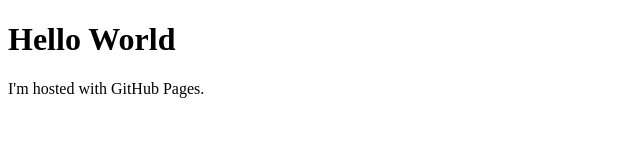
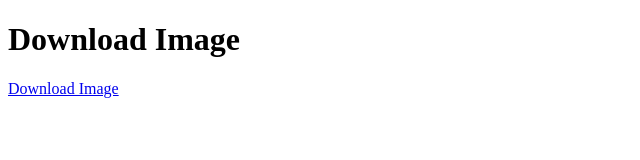
Before and after one commit to Ajdne/Ajdne.github.io, a plain HTML site: page index.html in a window 1280 px wide. Shown: the whole page, without its empty margins (0-640 px from the left). Drawn offline with Linux system fonts and the light colour scheme.

Commit message:
Image download

```diff
--- a/index.html
+++ b/index.html
@@ -1,7 +1,12 @@
 <!DOCTYPE html>
-<html>
+<html lang="en">
+<head>
+    <meta charset="UTF-8">
+    <meta name="viewport" content="width=device-width, initial-scale=1.0">
+    <title>Download Image</title>
+</head>
 <body>
-<h1>Hello World</h1>
-<p>I'm hosted with GitHub Pages.</p>
+    <h1>Download Image</h1>
+    <a href="Krvava ruka.png" download="Krvava ruka.png">Download Image</a>
 </body>
 </html>
```
Also changed, not shown: Krvava ruka.png (added).
